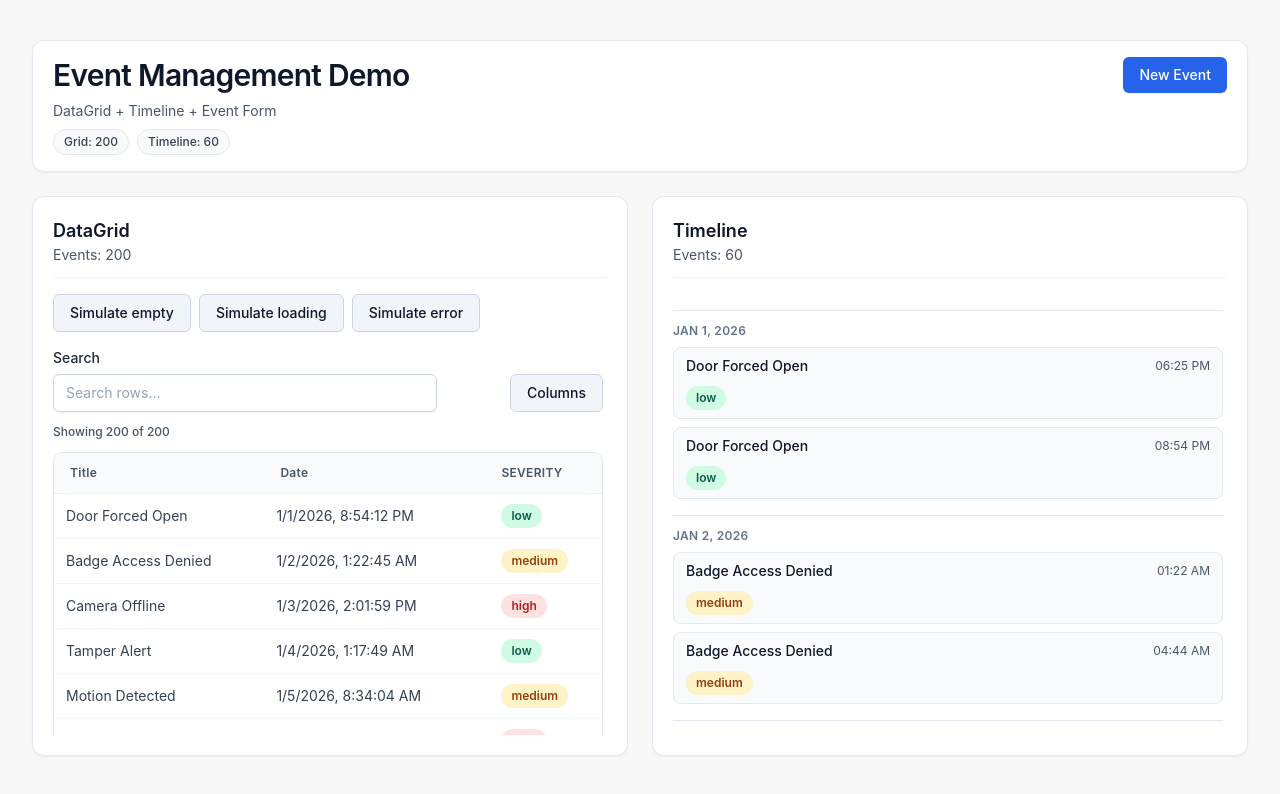
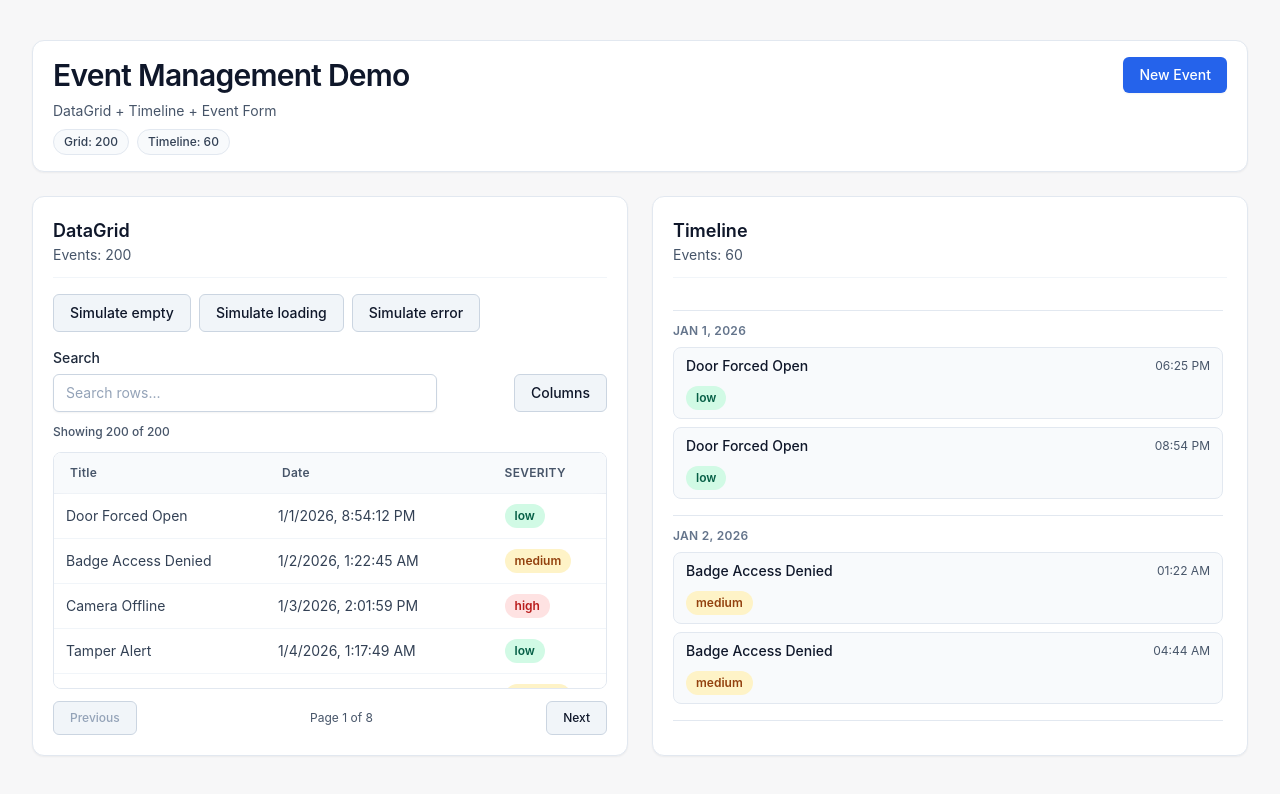
Before and after one commit to krisshkodrani/component-library-demo, a React (Vite) app: page / in a window 1280 px wide. Shown: the top 794 px of the page. Built offline with nearby package versions, Linux system fonts and the light colour scheme.

Commit message:
style(ui): keep DataGrid toolbar and pagination outside scroll region

```diff
--- a/src/demo/DemoApp.tsx
+++ b/src/demo/DemoApp.tsx
@@ -139,7 +139,7 @@ export function DemoApp() {
               Simulate error
             </Button>
           </div>
-          <div className="min-h-0 flex-1 overflow-auto pr-1">
+          <div className="min-h-0 flex-1">
             <DataGrid
               rows={gridEvents}
               columns={gridColumns}
--- a/src/ui/DataGrid/DataGrid.tsx
+++ b/src/ui/DataGrid/DataGrid.tsx
@@ -136,6 +136,7 @@ export function DataGrid<T>({
   }
 
   return (
+    <div className="flex h-full min-h-0 flex-col gap-3">
       <div className="space-y-3">
         <div className="flex flex-col gap-2 sm:flex-row sm:items-end sm:justify-between">
           <div className="w-full sm:max-w-sm">
@@ -183,7 +184,9 @@ export function DataGrid<T>({
         <p className="text-xs font-medium text-slate-600">
           Showing {totalFilteredRows} of {totalRows}
         </p>
+      </div>
 
+      <div className="min-h-0 flex-1">
         {error ? (
           <div
             className="rounded-lg border border-red-200 bg-red-50 px-4 py-6 text-sm text-red-700"
@@ -200,8 +203,7 @@ export function DataGrid<T>({
             {emptyMessage}
           </div>
         ) : (
-        <>
-          <div className="overflow-x-auto rounded-lg border border-slate-200 bg-white">
+          <div className="h-full overflow-auto rounded-lg border border-slate-200 bg-white">
             <table className="w-full border-collapse text-left text-sm">
               <thead className="sticky top-0 z-10 bg-slate-50/95 backdrop-blur">
                 <tr>
@@ -267,7 +269,10 @@ export function DataGrid<T>({
               </tbody>
             </table>
           </div>
+        )}
+      </div>
 
+      {!error && !isLoading && sortedRows.length > 0 ? (
         <div className="flex items-center justify-between gap-3">
           <Button
             variant="secondary"
@@ -289,8 +294,7 @@ export function DataGrid<T>({
             Next
           </Button>
         </div>
-        </>
-      )}
+      ) : null}
     </div>
   )
 }
```
Lines whose indentation alone changed are shown as unchanged.
